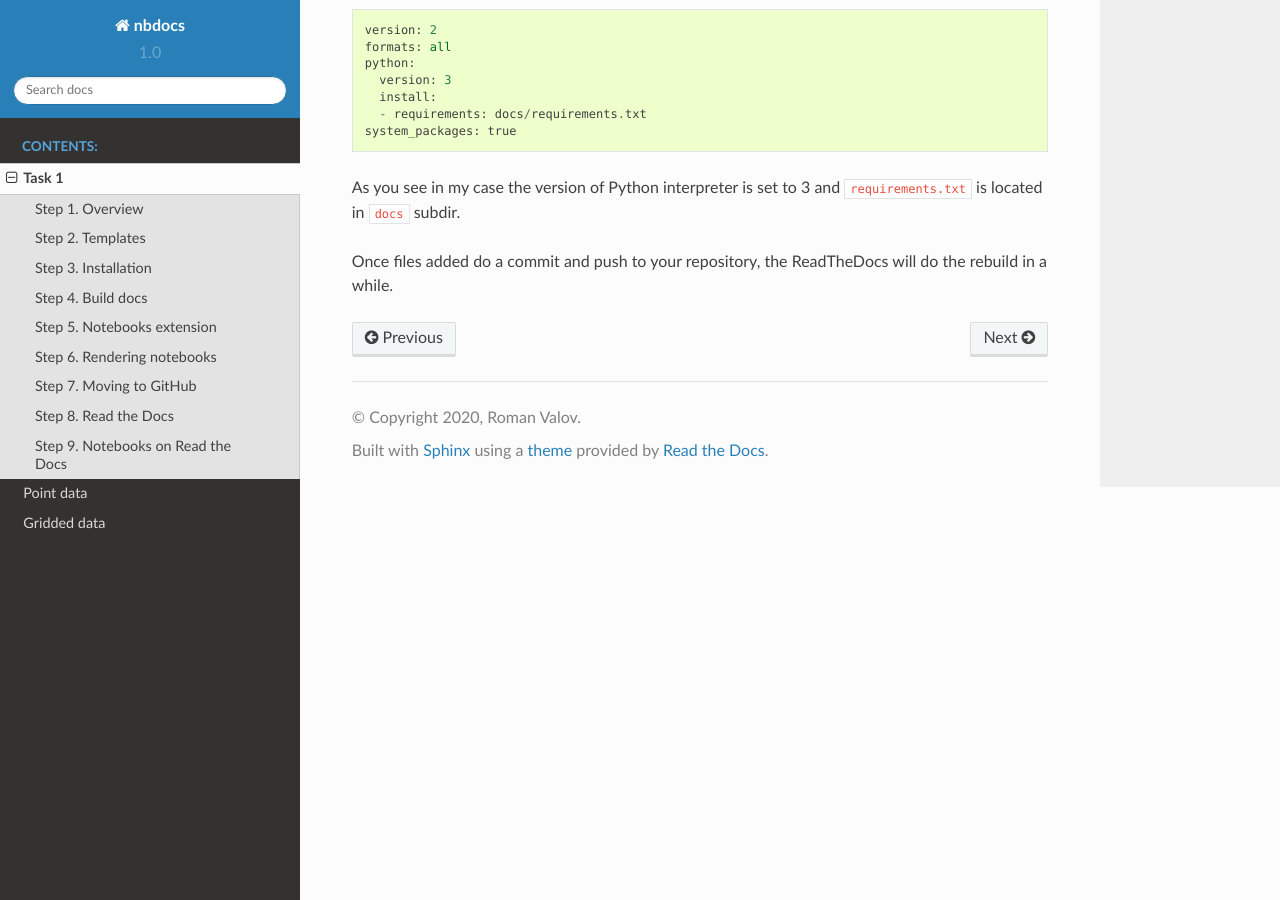
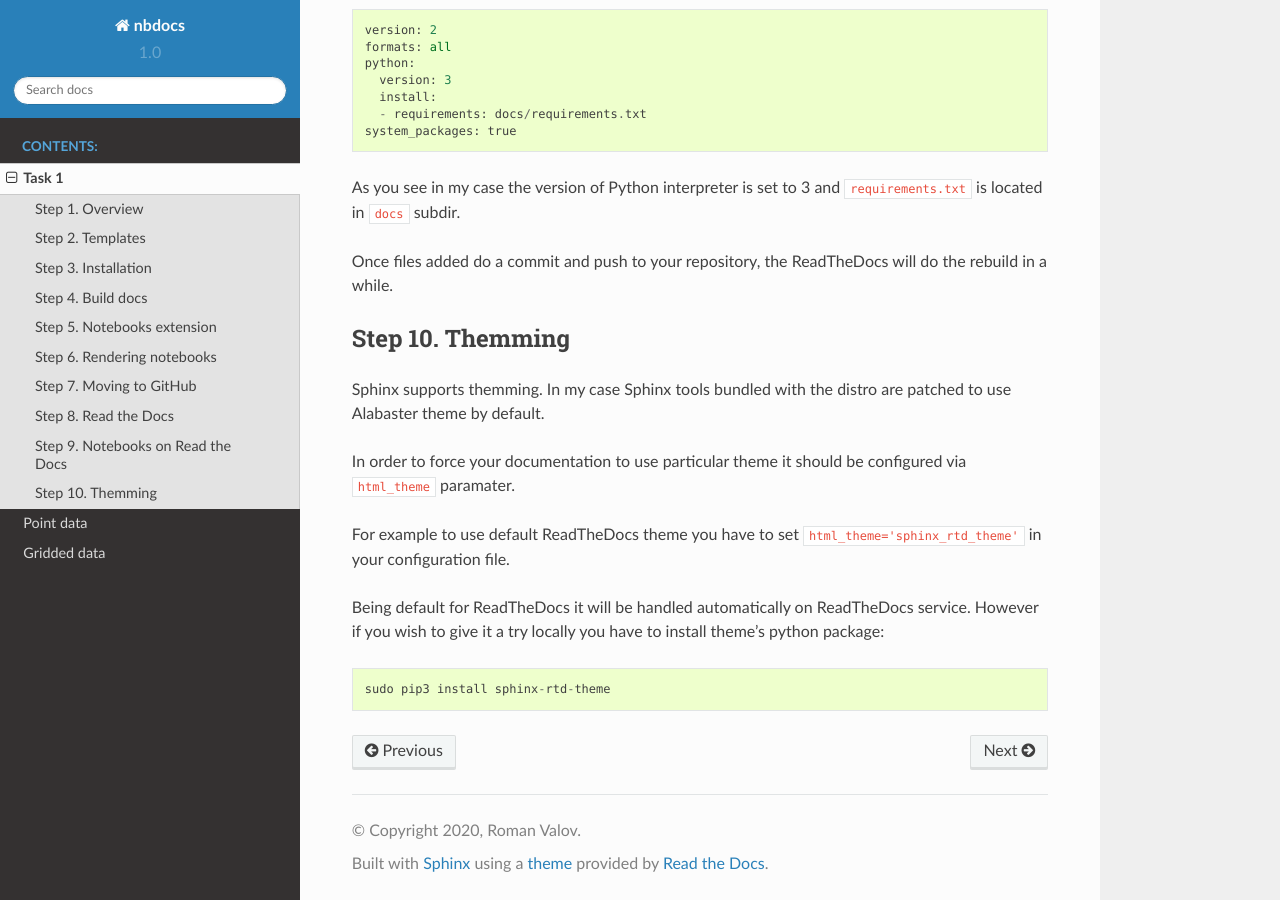
Before and after one commit to RomanValov/jnbdoc, a Sphinx documentation site: the page built from docs/task.01.rst, in a window 1280 px wide and 900 px high, scrolled down 4561 px. Built offline with Sphinx 7.4.7 and the Read the Docs theme 2.0.0, drawn with Linux system fonts in a browser that asks for light colours.

Commit message:
add: step about themming

```diff
--- a/docs/task.01.rst
+++ b/docs/task.01.rst
@@ -177,3 +177,17 @@ Configuration file for ReadTheDocs should be named ``.readthedocs.yml`` and shou
 As you see in my case the version of Python interpreter is set to 3 and ``requirements.txt`` is located in ``docs`` subdir.
 
 Once files added do a commit and push to your repository, the ReadTheDocs will do the rebuild in a while.
+
+Step 10. Themming
+~~~~~~~~~~~~~~~~~
+
+Sphinx supports themming. In my case Sphinx tools bundled with the distro are patched to use Alabaster theme by default.
+
+In order to force your documentation to use particular theme it should be configured via ``html_theme`` paramater.
+
+For example to use default ReadTheDocs theme you have to set ``html_theme='sphinx_rtd_theme'`` in your configuration file.
+
+Being default for ReadTheDocs it will be handled automatically on ReadTheDocs service.
+However if you wish to give it a try locally you have to install theme's python package::
+
+    sudo pip3 install sphinx-rtd-theme
```
